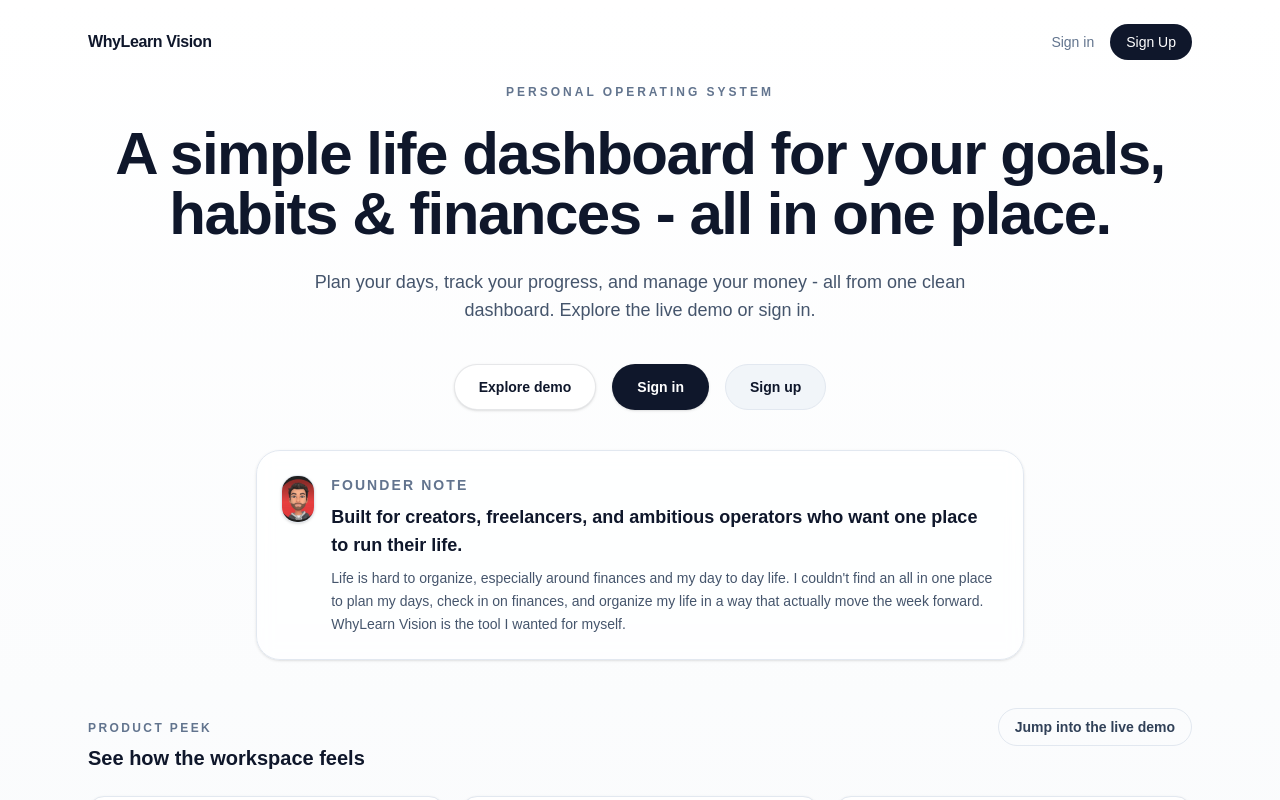
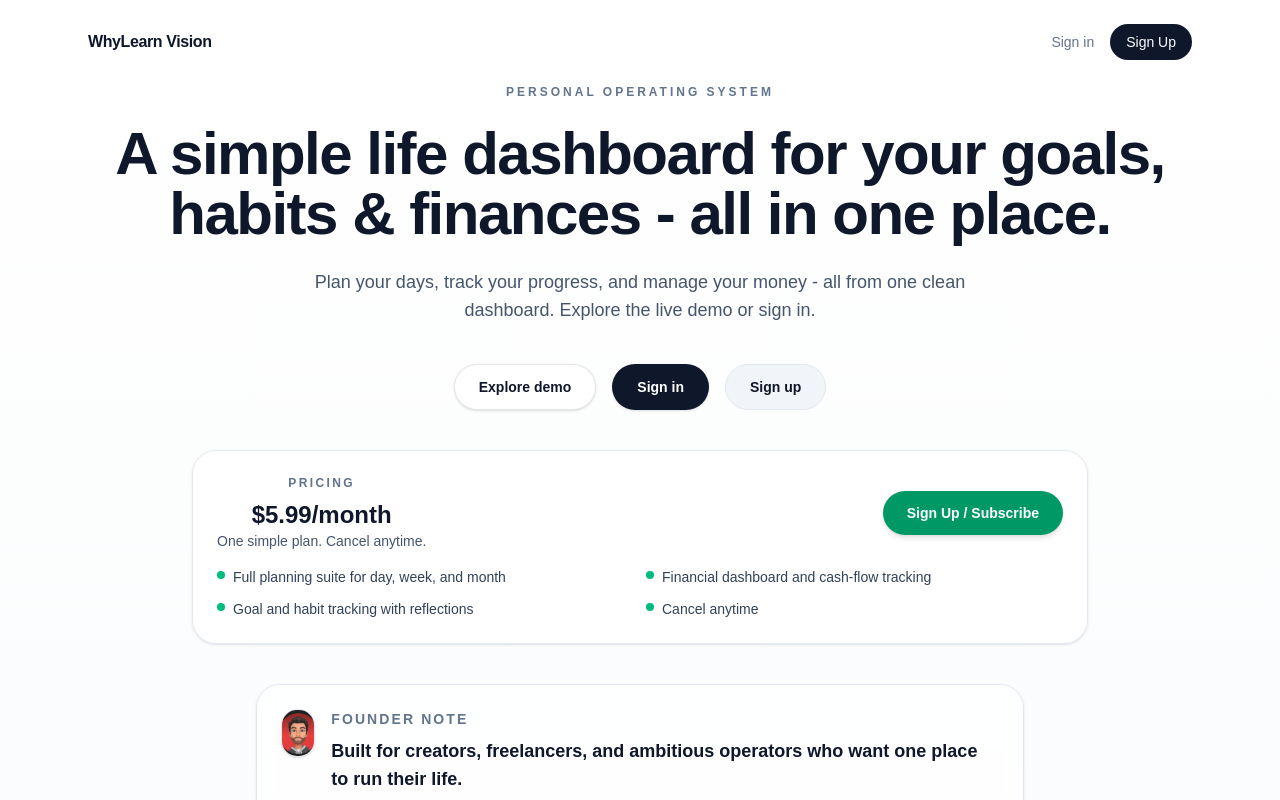
Before and after one commit to mattpweiler/whylearn-vision, a Next.js app: page / in a window 1280 px wide. Shown: the top 800 px of the page. Built offline with nearby package versions, Linux system fonts and the light colour scheme; no server answers.

Commit message:
pricing plan on front page

```diff
--- a/app/page.tsx
+++ b/app/page.tsx
@@ -46,6 +46,13 @@
   },
 ];
 
+const pricingFeatures = [
+  "Full planning suite for day, week, and month",
+  "Financial dashboard and cash-flow tracking",
+  "Goal and habit tracking with reflections",
+  "Cancel anytime",
+];
+
 export default function LandingPage() {
   const [activePeek, setActivePeek] = useState<(typeof productPeeks)[number] | null>(null);
 
@@ -84,6 +91,32 @@
               {action.label}
             </Link>
           ))}
+        </div>
+
+        <div className="mt-10 w-full max-w-4xl rounded-3xl border border-slate-200 bg-white/80 p-6 shadow-sm backdrop-blur">
+          <div className="flex flex-col gap-4 sm:flex-row sm:items-center sm:justify-between">
+            <div>
+              <p className="text-xs font-semibold uppercase tracking-[0.2em] text-slate-500">
+                Pricing
+              </p>
+              <p className="mt-2 text-2xl font-semibold text-slate-900">$5.99/month</p>
+              <p className="text-sm text-slate-600">One simple plan. Cancel anytime.</p>
+            </div>
+            <Link
+              href="/auth/sign-up"
+              className="inline-flex w-full items-center justify-center rounded-full bg-emerald-600 px-6 py-3 text-sm font-semibold text-white shadow-md transition hover:bg-emerald-500 sm:w-auto"
+            >
+              Sign Up / Subscribe
+            </Link>
+          </div>
+          <ul className="mt-4 grid gap-3 text-left text-sm text-slate-700 sm:grid-cols-2">
+            {pricingFeatures.map((feature) => (
+              <li key={feature} className="flex items-start gap-2">
+                <span className="mt-1 h-2 w-2 rounded-full bg-emerald-500" />
+                <span>{feature}</span>
+              </li>
+            ))}
+          </ul>
         </div>
 
         <div className="mt-10 w-full max-w-3xl text-left">
```
